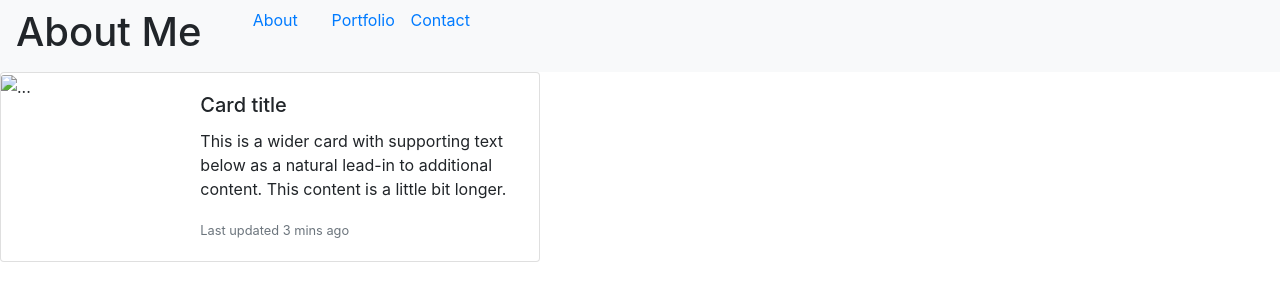
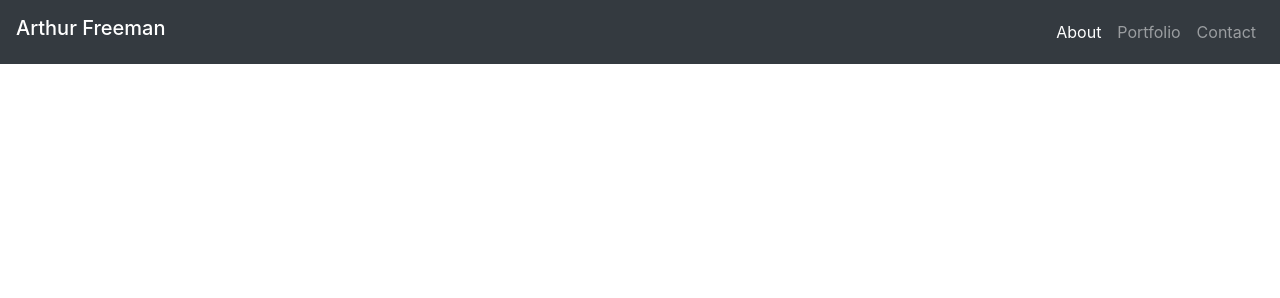
Before and after one commit to AJFree458/opus2_portfolio, a plain HTML site: page index.html in a window 1280 px wide. Drawn offline with nearby package versions, Linux system fonts and the light colour scheme.

Commit message:
Fixed navbar

```diff
--- a/index.html
+++ b/index.html
@@ -2,42 +2,32 @@
 <html lang="en">
 <head>
     <meta charset="UTF-8">
-    <meta name="viewport" content="width=device-width, initial-scale=1.0">
+    <meta name="viewport" content="width=device-width, initial-scale=1.0, shrink-to-fit=no>
     <meta http-equiv="X-UA-Compatible" content="ie=edge">
     <link rel="stylesheet" href="https://stackpath.bootstrapcdn.com/bootstrap/4.4.1/css/bootstrap.min.css" integrity="sha384-Vkoo8x4CGsO3+Hhxv8T/Q5PaXtkKtu6ug5TOeNV6gBiFeWPGFN9MuhOf23Q9Ifjh" crossorigin="anonymous">
     <title>About Me</title>
 </head>
 <body>
-    <nav class="navbar navbar-expand-lg navbar-light bg-light">
-
-      <div class="row">
-        <div class="col-md-6">
-          <h1>About Me</h1>
-        </div>
-         <div class="col-md-2">
-          <a href="#">About</a>
-        </div>
-        <div class="col-md-2">
-          <a href="portfolio.html">Portfolio</a>
-        </div>
-        <div class="col-md-2">
-          <a href="contact.html">Contact</a>
-        </div>
-      </div>
-    </nav>
-    <div class="card mb-3" style="max-width: 540px;">
-      <div class="row no-gutters">
-        <div class="col-md-4">
-          <img src="..." class="card-img" alt="...">
-        </div>
-        <div class="col-md-8">
-          <div class="card-body">
-            <h5 class="card-title">Card title</h5>
-            <p class="card-text">This is a wider card with supporting text below as a natural lead-in to additional content. This content is a little bit longer.</p>
-            <p class="card-text"><small class="text-muted">Last updated 3 mins ago</small></p>
-          </div>
-        </div>
-      </div>
+  <nav class="navbar navbar-expand-lg navbar-dark bg-dark">
+    <h1 class="navbar-brand">Arthur Freeman</h1>
+    <button class="navbar-toggler" type="button" data-toggle="collapse" data-target="#navbarNav" aria-controls="navbarNav" aria-expanded="false" aria-label="Toggle navigation">
+      <span class="navbar-toggler-icon"></span>
+    </button>
+    <div class="collapse navbar-collapse" id="navbarNav">
+      <ul class="navbar-nav ml-auto">
+        <li class="nav-item active">
+          <a class="nav-link" href="#">About <span class="sr-only">(current)</span></a>
+        </li>
+        <li class="nav-item">
+          <a class="nav-link" href="#">Portfolio</a>
+        </li>
+        <li class="nav-item">
+          <a class="nav-link" href="#">Contact</a>
+      </ul>
     </div>
+  </nav>
+<script src="https://code.jquery.com/jquery-3.4.1.slim.min.js" integrity="sha384-J6qa4849blE2+poT4WnyKhv5vZF5SrPo0iEjwBvKU7imGFAV0wwj1yYfoRSJoZ+n" crossorigin="anonymous"></script>
+<script src="https://cdn.jsdelivr.net/npm/popper.js@1.16.0/dist/umd/popper.min.js" integrity="sha384-Q6E9RHvbIyZFJoft+2mJbHaEWldlvI9IOYy5n3zV9zzTtmI3UksdQRVvoxMfooAo" crossorigin="anonymous"></script>
+<script src="https://stackpath.bootstrapcdn.com/bootstrap/4.4.1/js/bootstrap.min.js" integrity="sha384-wfSDF2E50Y2D1uUdj0O3uMBJnjuUD4Ih7YwaYd1iqfktj0Uod8GCExl3Og8ifwB6" crossorigin="anonymous"></script>
 </body>
 </html>
```
Also changed, not shown: contact.html (+21 -9 lines), portfolio.html (+20 -2 lines).
